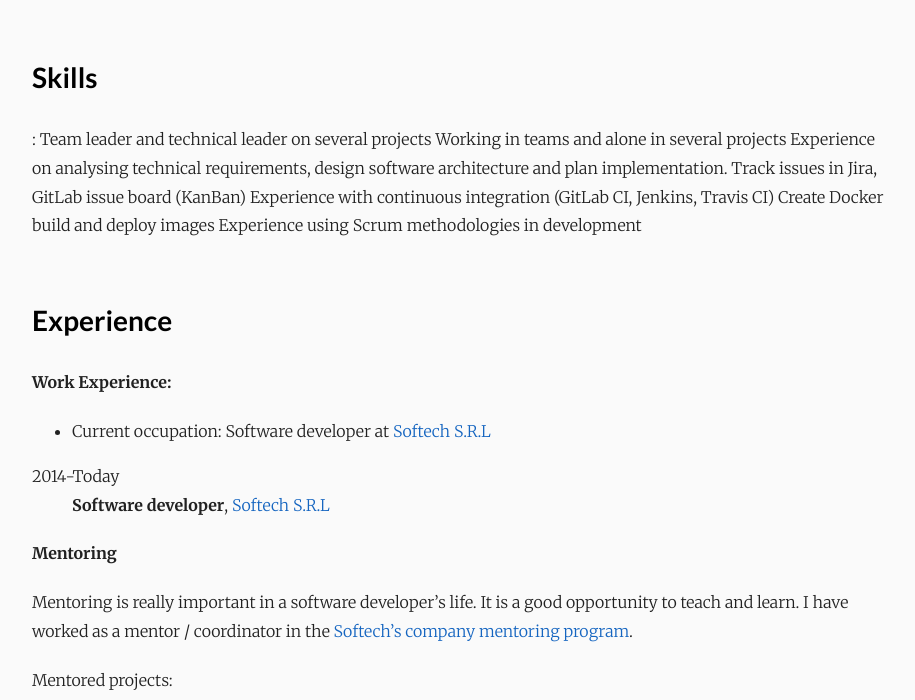
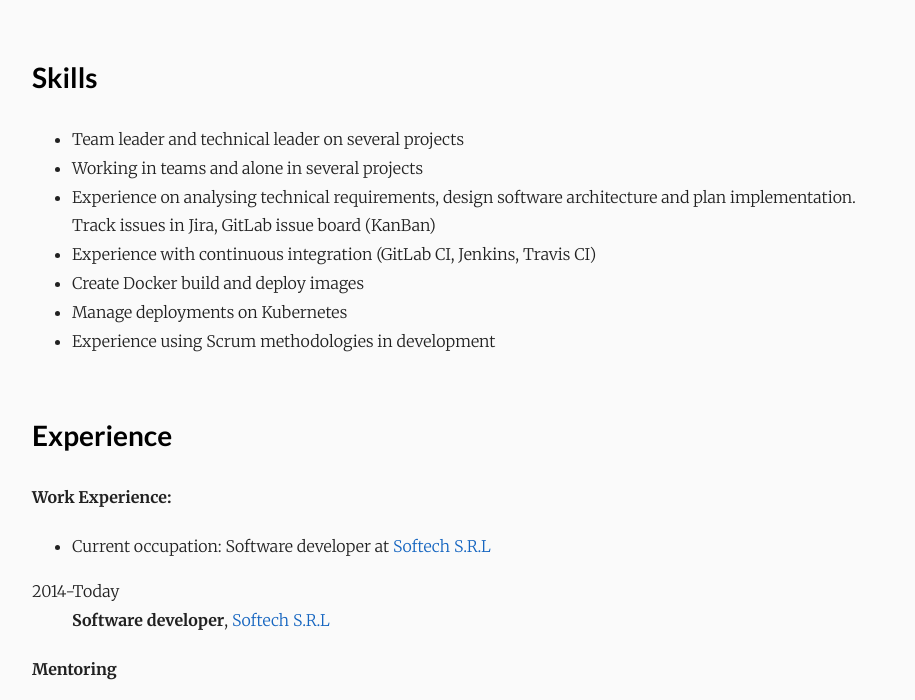
Before and after one commit to matisszilard/matisszilard.github.io, a plain HTML site: page about/index.html in a window 1280 px wide. Shown: the part 723-1423 px from the top of the page, without its empty margins (178-1093 px from the left). Drawn offline with nearby package versions, Linux system fonts and the light colour scheme.

Commit message:
rebuilding site Wed Aug 25 21:41:04 EEST 2021

```diff
--- a/about/index.html
+++ b/about/index.html
@@ -95,13 +95,16 @@ General IoT solutions for solving home automation problems</em></p>
 </dd>
 </dl>
 <h2 id="skills">Skills</h2>
-<p>:   Team leader and technical leader on several projects
-Working in teams and alone in several projects
-Experience on analysing technical requirements, design software architecture
-and plan implementation. Track issues in Jira, GitLab issue board (KanBan)
-Experience with continuous integration (GitLab CI, Jenkins, Travis CI)
-Create Docker build and deploy images
-Experience using Scrum methodologies in development</p>
+<ul>
+<li>Team leader and technical leader on several projects</li>
+<li>Working in teams and alone in several projects</li>
+<li>Experience on analysing technical requirements, design software architecture
+and plan implementation. Track issues in Jira, GitLab issue board (KanBan)</li>
+<li>Experience with continuous integration (GitLab CI, Jenkins, Travis CI)</li>
+<li>Create Docker build and deploy images</li>
+<li>Manage deployments on Kubernetes</li>
+<li>Experience using Scrum methodologies in development</li>
+</ul>
 <h2 id="experience">Experience</h2>
 <p><strong>Work Experience:</strong></p>
 <ul>
@@ -175,12 +178,13 @@ package and configuration managers, software installers, etc.).</p>
 <p><strong>VueJS:</strong> I have used VueJS and Quasar framework for developing a web application
 with a Golang backend.</p>
 </dd>
-<dt>Tools</dt>
+<dt>Used tools, SaaS, and IaaS solutions</dt>
 <dd>
 <p><strong>DevOps:</strong> In the last few years I have implemented different DevOps solutions for my projects.
 I also deployed and managed different services (Jenkins, Selenium, Sonatype Nexus, etc) on K8s.</p>
-<p><em>Key words</em>: GitLab, GitLab CI/CD, Jenkins, GitHub, Travis CI</p>
-<p><em>DevOps Extravaganza</em>: Docker, Kubernetes, Openshift, Terraform, Vagrant, Ansible, AWS</p>
+<p><strong>Kubernetes:</strong> created and managed K8s deployments for multiple projects</p>
+<p><em>Key words</em>: GitLab, GitLab CI/CD, Jenkins, GitHub, Travis CI, Docker, Kubernetes, Openshift,
+Kubernetes, K3s, Terraform, Vagrant, Ansible, AWS</p>
 </dd>
 </dl>
 <h2 id="extra-section">Extra section</h2>
```
